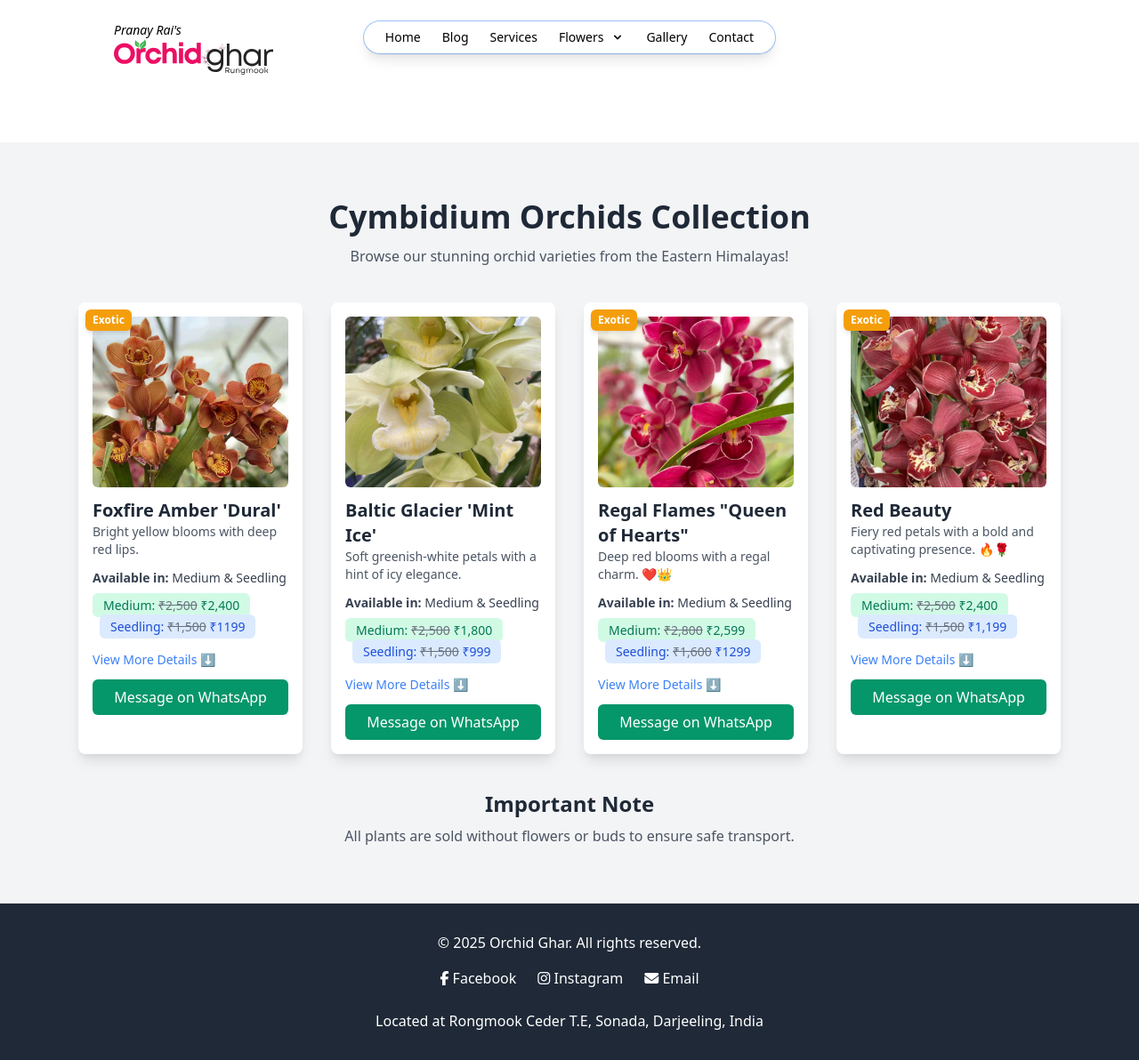
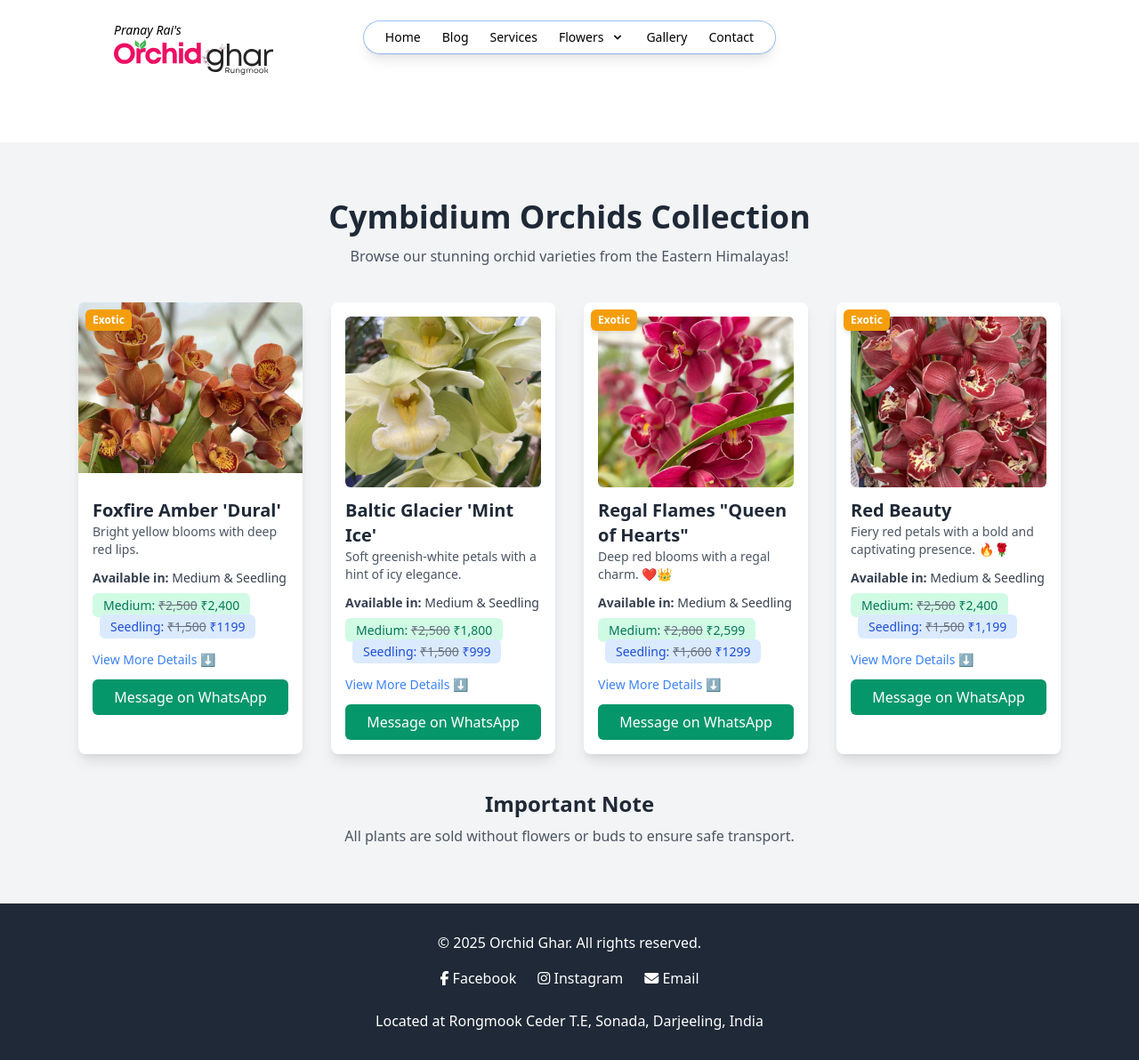
Before and after one commit to OrchidGhar/orchidghar.github.io, a Jekyll site: the page built from _flowers/cymbidium-orchid.html, in a window 1280 px wide. Shown: the whole page at 89% size. Built offline with Jekyll 4.4.1, drawn with Linux system fonts in a browser that asks for light colours; nearby versions of some CDN libraries.

Commit message:
collection updated

```diff
--- a/_flowers/cymbidium-orchid.html
+++ b/_flowers/cymbidium-orchid.html
@@ -24,11 +24,12 @@ excerpt: "Cymbidium Orchid care, pricing, and details for orchid lovers in Sikki
       <div class="mt-10 grid gap-8 sm:grid-cols-2 md:grid-cols-3 lg:grid-cols-4">
 
         <!-- 🏵️ Orchid: Fox Amber -->
-        <div class="bg-white dark:bg-gray-800 p-4 rounded-lg shadow-lg transform hover:scale-105 transition">
+        <div class="bg-white dark:bg-gray-800 rounded-lg shadow-lg transform hover:scale-105 transition">
             <div class="absolute top-2 left-2 flex space-x-2">
                 <span class="bg-yellow-500 text-white text-xs font-semibold px-2 py-1 rounded-md shadow-md">Exotic</span>
             </div>
-          <img src="{{ site.baseurl }}assets/images/foxamber.webp" class="w-full h-48 object-cover rounded-md" alt="FoxFire Amber Dural Cymbidium Orchid">
+          <img src="{{ site.baseurl }}assets/images/foxamber.webp" class="w-full h-48 object-cover rounded-t-md" alt="FoxFire Amber Dural Cymbidium Orchid">
+         <div class="p-4">
           <h3 class="text-xl font-semibold text-gray-800 dark:text-white mt-3">Foxfire Amber 'Dural'</h3>
           <p class="text-gray-600 dark:text-gray-400 text-sm">Bright yellow blooms with deep red lips.</p>
 
@@ -44,6 +45,7 @@ excerpt: "Cymbidium Orchid care, pricing, and details for orchid lovers in Sikki
               </span>
             </div>
           </div>
+
 
           <!-- Toggle for More Details -->
           <button class="mt-4 text-sm text-blue-500 hover:underline flex items-center gap-2"
@@ -61,6 +63,7 @@ excerpt: "Cymbidium Orchid care, pricing, and details for orchid lovers in Sikki
              class="mt-3 block text-center bg-green-600 hover:bg-green-700 text-white py-2 rounded-md">
             Message on WhatsApp
           </a>
+        </div>
         </div>
         <div class="bg-white dark:bg-gray-800 p-4 rounded-lg shadow-lg transform hover:scale-105 transition">
             <img src="{{ site.baseurl }}assets/images/baltic-glacier.webp" class="w-full h-48 object-cover rounded-md" alt="Baltic Glacier Cymbidium Orchid">
```
